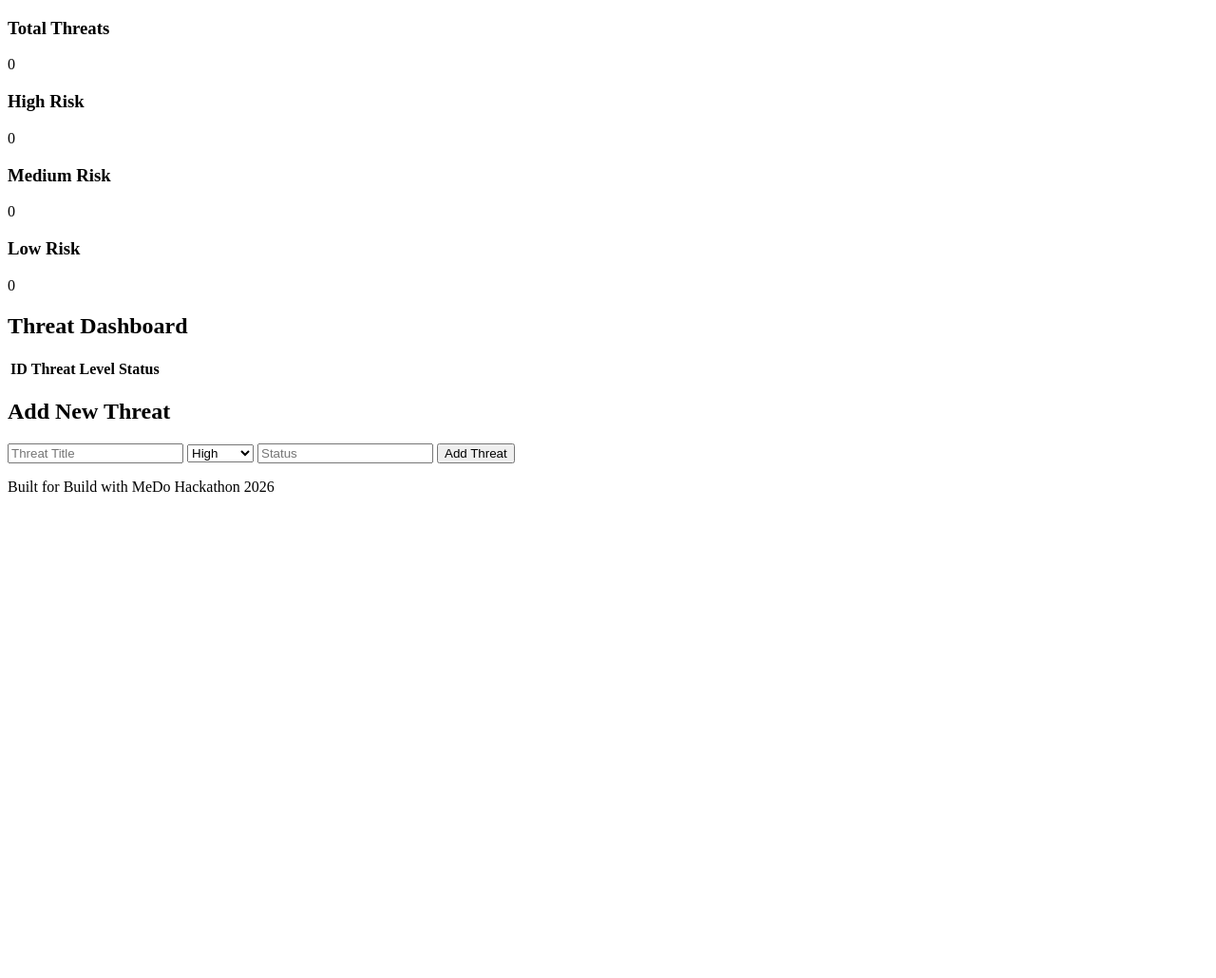
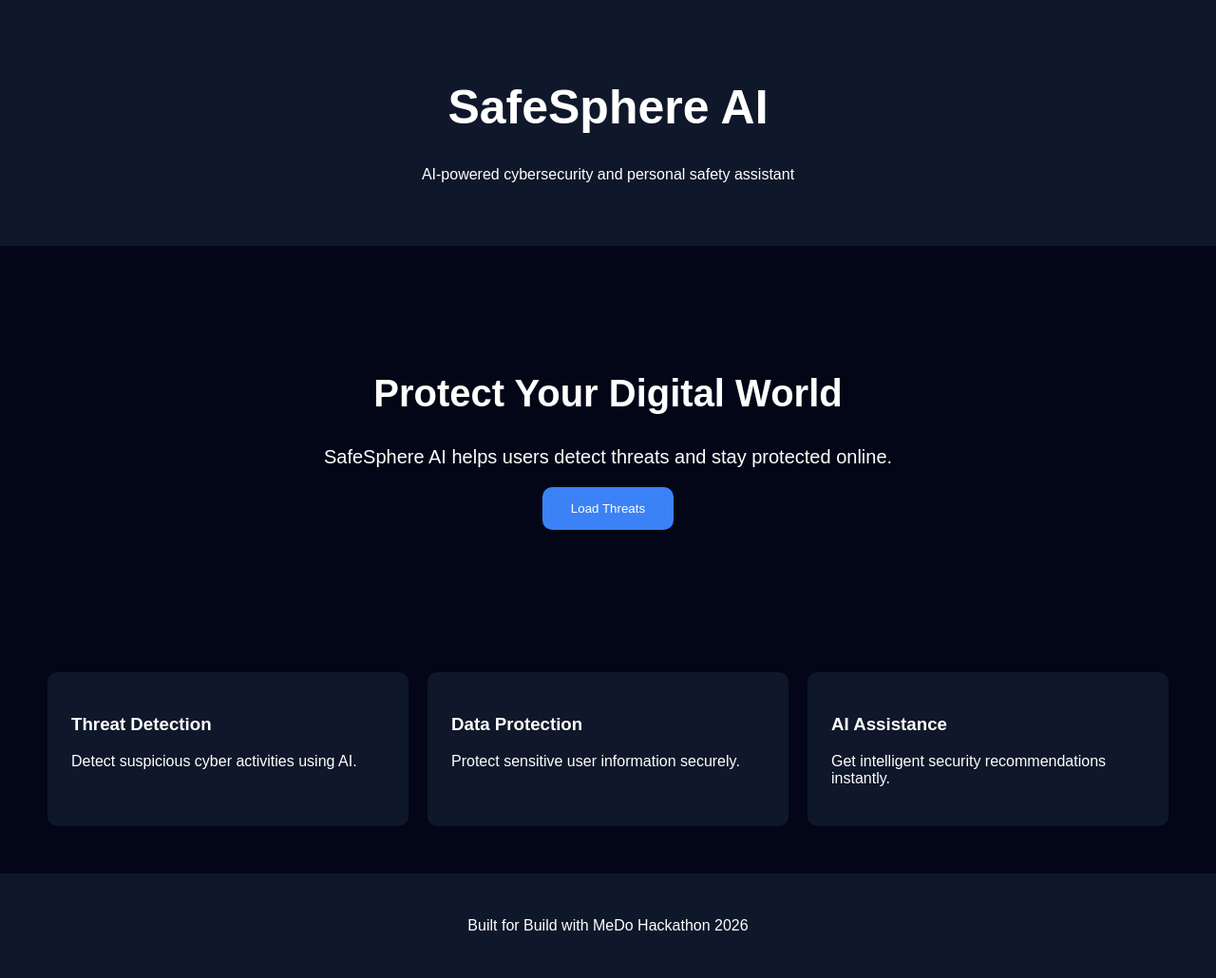
Before and after one commit to harishduds2024-max/safesphere-ai, a Python web app: template backend/templates/index.html in a window 1280 px wide. Shown: the whole page at 95% size. Before the commit the page ends 518 px from the top, so only its background shows below. Run offline with Jinja, Linux system fonts and the light colour scheme; the template is opened without the code that fills it, so the values that code supplies are empty.

Commit message:
Update index.html

```diff
--- a/backend/templates/index.html
+++ b/backend/templates/index.html
@@ -1,66 +1,78 @@
 <!DOCTYPE html>
-<section class="stats-section">
+<html>
+
+<head>
+
+  <title>SafeSphere AI</title>
+
+  <link rel="stylesheet" href="/static/style.css">
+
+</head>
+
+<body>
+
+<header>
+
+  <h1>SafeSphere AI</h1>
+
+  <p>
+    AI-powered cybersecurity and personal safety assistant
+  </p>
+
+</header>
+
+<section class="hero">
+
+  <h2>Protect Your Digital World</h2>
+
+  <p>
+    SafeSphere AI helps users detect threats and stay protected online.
+  </p>
+
+  <button onclick="loadThreats()">
+    Load Threats
+  </button>
+
+</section>
+
+<section class="cards">
+
   <div class="card">
-    <h3>Total Threats</h3>
-    <p id="totalThreats">0</p>
+    <h3>Threat Detection</h3>
+
+    <p>
+      Detect suspicious cyber activities using AI.
+    </p>
   </div>
 
   <div class="card">
-    <h3>High Risk</h3>
-    <p id="highThreats">0</p>
+    <h3>Data Protection</h3>
+
+    <p>
+      Protect sensitive user information securely.
+    </p>
   </div>
 
   <div class="card">
-    <h3>Medium Risk</h3>
-    <p id="mediumThreats">0</p>
+    <h3>AI Assistance</h3>
+
+    <p>
+      Get intelligent security recommendations instantly.
+    </p>
   </div>
 
-  <div class="card">
-    <h3>Low Risk</h3>
-    <p id="lowThreats">0</p>
-  </div>
-</section>
-
-<section class="threat-section">
-  <h2>Threat Dashboard</h2>
-
-  <table>
-    <thead>
-      <tr>
-        <th>ID</th>
-        <th>Threat</th>
-        <th>Level</th>
-        <th>Status</th>
-      </tr>
-    </thead>
-
-    <tbody id="threatTableBody">
-    </tbody>
-  </table>
-</section>
-
-<section class="form-section">
-  <h2>Add New Threat</h2>
-
-  <form id="threatForm">
-    <input type="text" id="title" placeholder="Threat Title" required>
-
-    <select id="level">
-      <option>High</option>
-      <option>Medium</option>
-      <option>Low</option>
-    </select>
-
-    <input type="text" id="status" placeholder="Status" required>
-
-    <button type="submit">Add Threat</button>
-  </form>
 </section>
 
 <footer>
-  <p>Built for Build with MeDo Hackathon 2026</p>
+
+  <p>
+    Built for Build with MeDo Hackathon 2026
+  </p>
+
 </footer>
 
 <script src="/static/script.js"></script>
+
 </body>
+
 </html>
```
